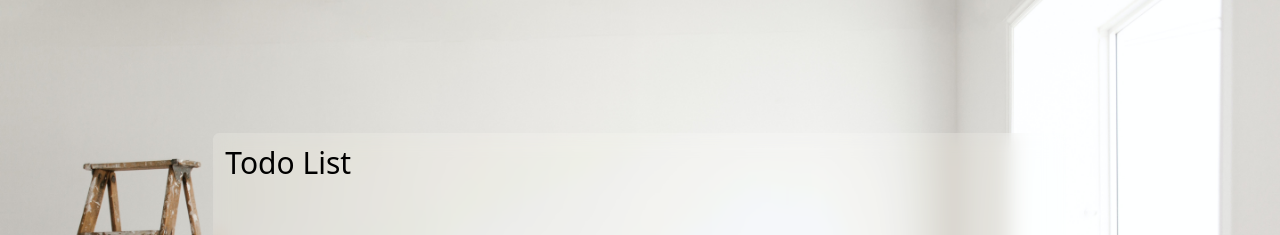
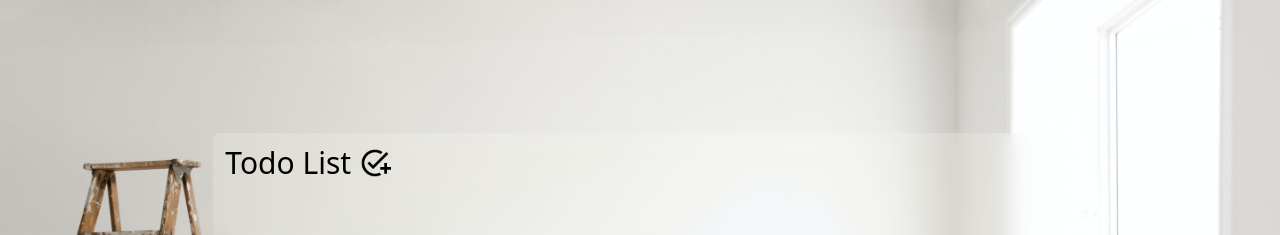
Before and after one commit to veerbal1/Todo-List, a React (Create React App) app: page / in a window 1280 px wide. Shown: the top 235 px of the page. Built offline with nearby package versions, Linux system fonts and the light colour scheme.

Commit message:
Add add task icon near title

```diff
--- /dev/null
+++ b/src/Components/AddButton.js
@@ -0,0 +1,12 @@
+import React from 'react'
+import AddIcon from '../assets/add_icon.png'
+
+function AddButton() {
+    return (
+        <div className="w-8 h-8 mx-2 cursor-pointer transition-transform transform hover:scale-125">
+            <img src={AddIcon} alt="Add new task"/>
+        </div>
+    )
+}
+
+export default AddButton
--- a/src/Components/Typography/Title.js
+++ b/src/Components/Typography/Title.js
@@ -1,7 +1,7 @@
 import React from "react";
 
 function Title({ title }) {
-  return <h1 className="text-3xl font-thin">{title}</h1>;
+  return <h1 className="text-3xl font-thin select-none">{title}</h1>;
 }
 
 export default Title;
--- a/src/Components/WorkflowBox.js
+++ b/src/Components/WorkflowBox.js
@@ -1,4 +1,5 @@
 import React from "react";
+import AddButton from "./AddButton";
 import Title from "./Typography/Title";
 
 const styles = {
@@ -11,10 +12,13 @@ const styles = {
 function WorkflowBox() {
   return (
     <div
-      className="w-8/12 h-4/6 rounded-md grid p-3"
+      className="w-8/12 h-4/6 rounded-md p-3"
       style={styles.workflowBox}
     >
-      <Title title="Todo List" className="text-xl" />
+      <div className="flex items-center">
+        <Title title="Todo List" className="text-xl" />
+        <AddButton/>
+      </div>
     </div>
   );
 }
```
Also changed, not shown: src/assets/add_icon.png (added).
